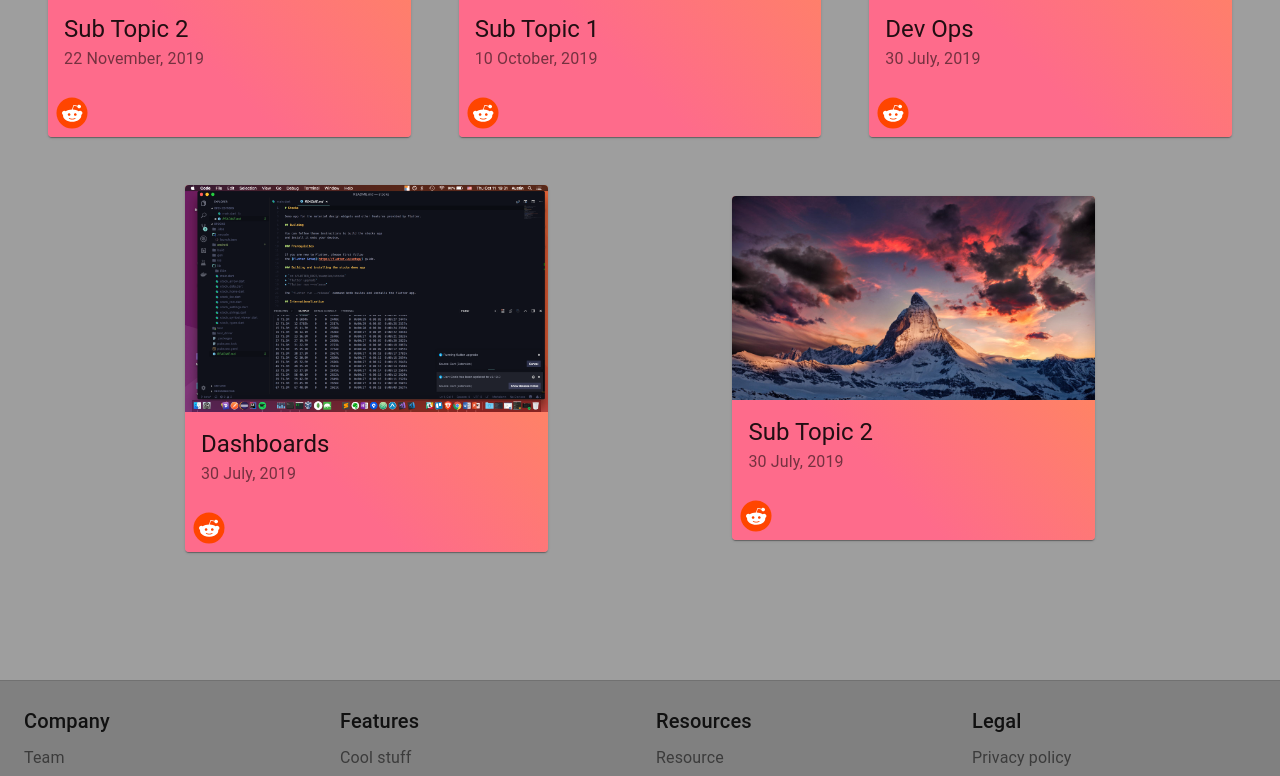
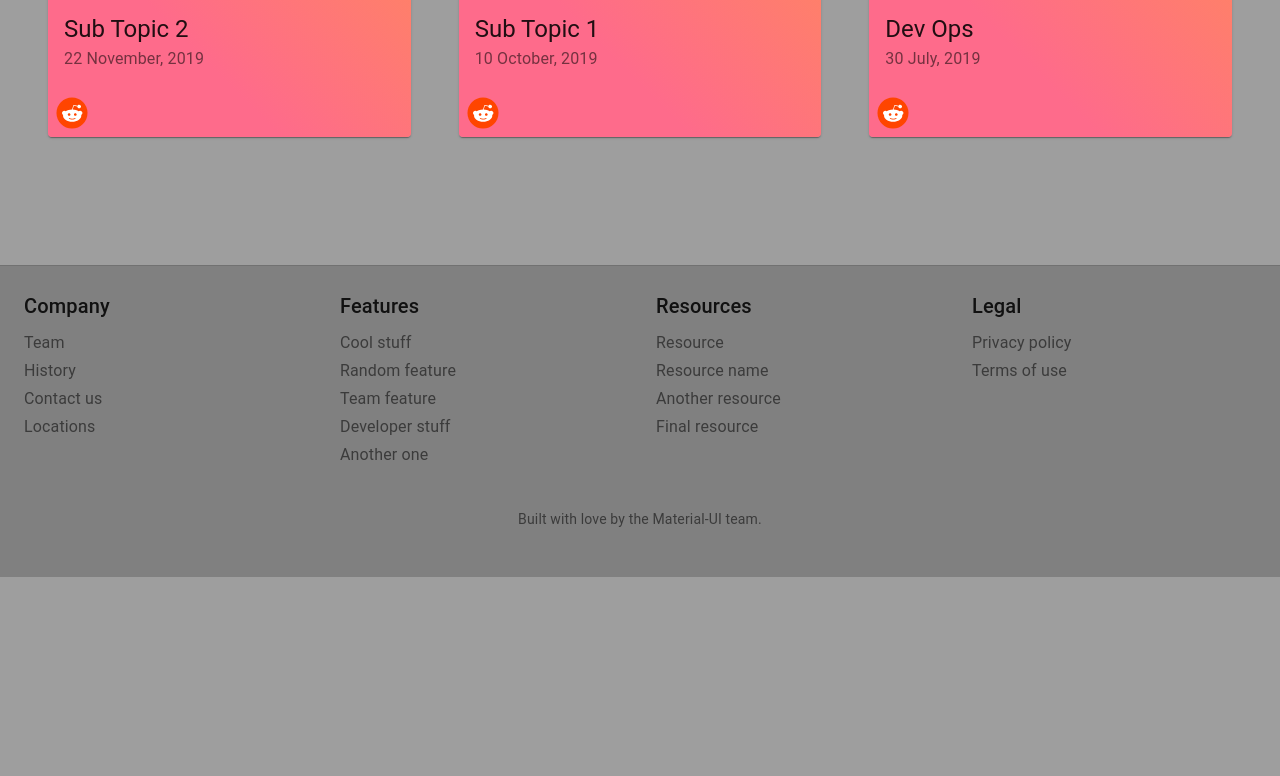
Before and after one commit to sa-webb/gatsby-material, a Gatsby site: page / in a window 1280 px wide. Shown: the part 483-1259 px from the top of the page. After the commit the page ends 1060 px from the top, so only its background shows below. Built offline with nearby package versions, Linux system fonts and the light colour scheme; Gatsby itself is replaced by a stand-in of ours.

Commit message:
limit results

```diff
--- a/src/pages/index.js
+++ b/src/pages/index.js
@@ -137,7 +137,7 @@ export default ({ data }) => {
 
 export const query = graphql`
   query {
-    allMarkdownRemark(sort: { fields: [frontmatter___date], order: DESC }) {
+    allMarkdownRemark(sort: { fields: [frontmatter___date], order: DESC}, limit: 3) {
       edges {
         node {
           fields {
```
